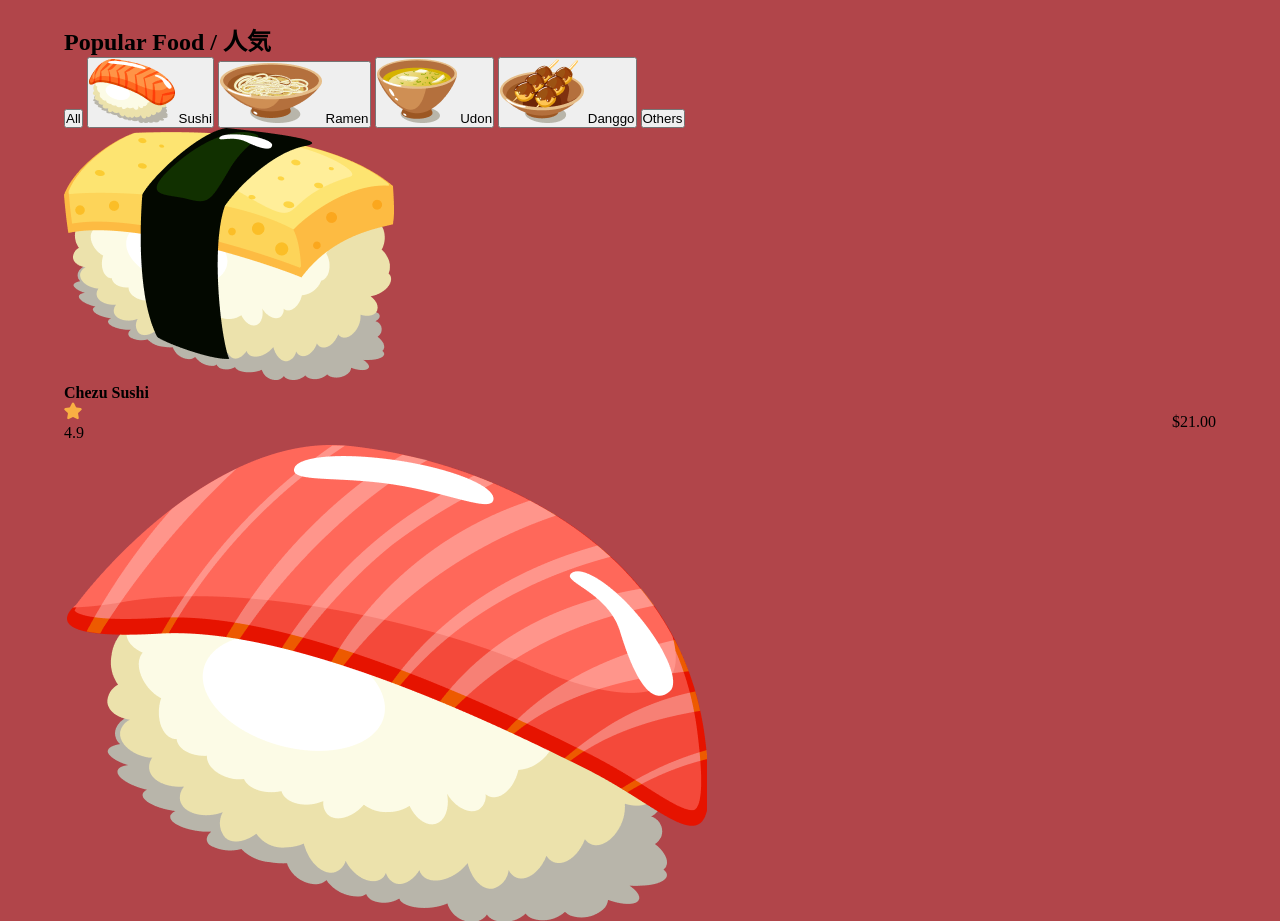
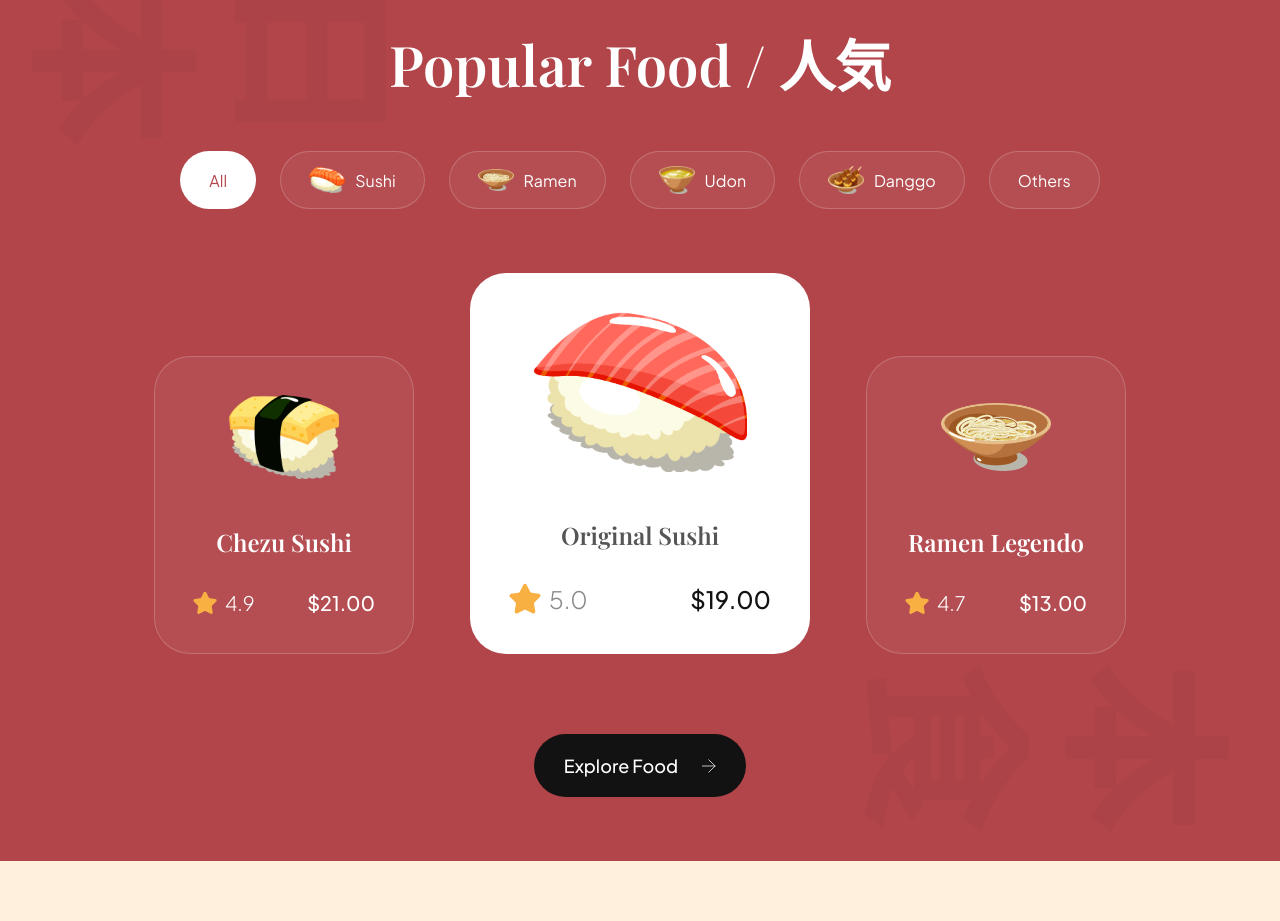
Before and after one commit to Kaneki-09/Sushi-Landing_Page, a plain HTML site: page index.html in a window 1280 px wide. Shown: the part 1560-2481 px from the top of the page. After the commit the page ends 2421 px from the top, so only its background shows below. Drawn offline with nearby package versions, Linux system fonts and the light colour scheme; files whose address does not match are found by name.

Commit message:
popular_css

```diff
--- a/css/sections/popular.css
+++ b/css/sections/popular.css
@@ -5,4 +5,187 @@
     flex-direction:column;
 
     background-color:var(--primary-color);
+    background-image:url('../../assets/popular_bg.png');
+    background-position:center;
+    background-repeat:no-repeat;
+    background-size:contain;
+    overflow:hidden;
 }
+
+.popular-foods__title{
+    font-size:56px;
+    font-family:var(--playfair-display);
+    font-weight:600;
+    color:#fff;
+    text-align:center;
+}
+
+.popular-foods__filters{
+    margin-top:48px;
+    max-width:100%;
+    overflow-x:auto;
+
+    display:flex;
+    justify-content:center;
+    gap:24px;
+}
+
+.popular-foods__filter-btn{
+    padding:10px 28px;
+
+display:flex;
+flex-direction: row;
+align-items:center;
+gap:10px;
+
+background: rgba(255,255,255,0.05);
+border:1px solid rgba(255,255,255,0.2);
+border-radius:46px;
+
+font-size:16px;
+font-weight:300px;
+line-height:25px;
+font-family:var(--plus-jakarta-sans);
+color:#fff;
+cursor:pointer;
+}
+
+.popular-foods__filter-btn img{
+    width:36px;
+    height:36px;
+    object-fit:contain;
+}
+
+.popular-foods__filter-btn.active{
+    background:#fff;
+    color:var(--primary-color);
+}
+
+.popular-foods__filter-btn:hover{
+    background: #fff;
+    color: var(--primary-color);
+}
+
+.popular-foods__catalogue{
+    margin-top:64px;
+    display: flex;
+    justify-content:center;
+    align-items:flex-end;
+    flex-wrap: wrap;
+    gap: 56px;
+}
+
+.popular-foods__button{
+    width:fit-content;
+    padding: 20px 30px;
+    margin: 80px auto 0;
+
+    font-weight:500;
+    font-size:18px;
+    line-height:23px;
+    font-family: var(--plus-jakarta-sans);
+    color:#fff;
+border:none;
+outline:none;
+background:var(--secondary-color);
+border-radius:64px;
+cursor: pointer;
+}
+
+.popular-foods__button img{
+    width: 14px;
+    height: 14px;
+    object-fit:contain;
+    margin-left: 21px;
+}
+
+.popular-foods__card{
+    padding:38px;
+    min-width:260px;
+    height:fit-content;
+
+    display:flex;
+    align-items:center;
+    flex-direction:column;
+
+    border-radius: 36px;
+    background:rgba(255,255,255,0.05);
+    border:1px solid rgba(255,255,255,0.2);
+}
+
+.popular-foods__card-image{
+    width:110px;
+    height:84px;
+    object-fit: contain;
+}
+
+.popular-foods__card-title{
+    margin-top:47px;
+
+    font-weight: 600;
+    font-size:24px;
+    line-height:32px;
+    font-family:var(--playfair-display);
+    color:#fff;
+    text-align: center;
+}
+
+.popular-foods__card-details{
+    width:100%;
+    margin-top:32px;
+}
+
+.popular-foods__card-rating{
+    display:flex;
+    align-items:center;
+    gap:8px;
+}
+
+.popular-foods__card-rating img{
+    width:24px;
+    height:24px;
+    object-fit:contain;
+}
+
+.popular-foods__card-rating p{
+    font-weight:300;
+    font-size:20px;
+    font-family:var(--plus-jakarta-sans);
+    color:#fff;
+}
+
+.popular-foods__card-price{
+    font-weight:500;
+    font-size:20px;
+    font-family:var(--plus-jakarta-sans);
+    color:#fff;
+}
+
+.popular-foods__card.active-card{
+    background:#fff;
+    min-width: 340px;
+}
+
+.popular-foods__card.active-card .popular-foods__card-image{
+width:214px;
+height:160px;
+}
+
+.popular-foods__card.active-card .popular-foods__card-title {
+    color:var(--black-500);
+}
+
+.popular-foods__card.active-card .popular-foods__card-rating img {
+    width:32px;
+    height:32px;
+}
+
+.popular-foods__card.active-card .popular-foods__card-rating p {
+    font-size:24px;
+    color:var(--gray-100);
+}
+
+.popular-foods__card.active-card .popular-foods__card-price {
+    font-size:24px;
+    color:var(--secondary-color);
+}
```
